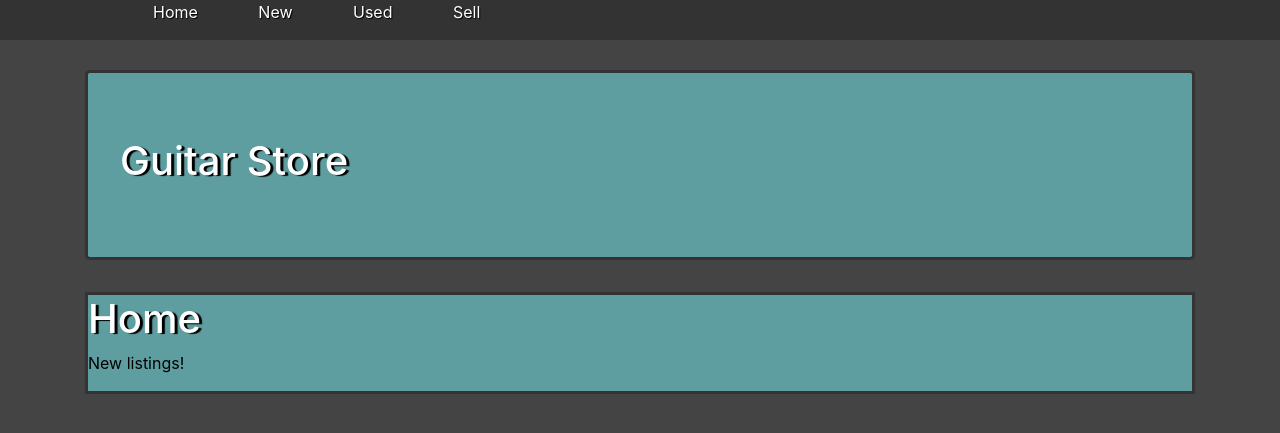
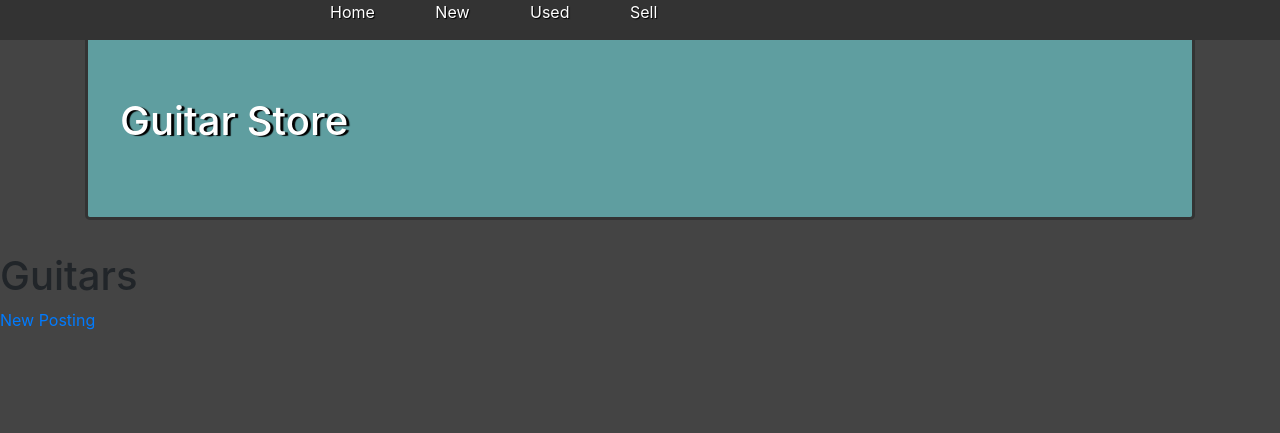
Before and after one commit to RyanKeys/Contractor-Project, a Flask app: page / in a window 1280 px wide. Shown: the top 433 px of the page. Run offline with Flask 2, Linux system fonts and the light colour scheme; data that the repository does not hold is empty; some libraries are stand-ins or nearby versions.

Commit message:
Finialized App

```diff
--- a/app.py
+++ b/app.py
@@ -1,23 +1,68 @@
-from flask import Flask, render_template, url_for, request
-import requests
-from googlesearch.googlesearch import GoogleSearch
+from flask import Flask, render_template, url_for, request, redirect
+from pymongo import MongoClient
+from bson.objectid import ObjectId
 
-listing_params = {
-    "item": "Guitar",
-    "brand": "Gibson"
-}
+client = MongoClient()
+db = client.Website
+guitars = db.guitars
 
-google_search = GoogleSearch().search(listing_params)
 
 app = Flask(__name__)
 
+'''guitars = [
+    {'name': 'Gibson', "type": "Les Paul"},
+    {'name': 'Fender', "type": "Strat"}
+]'''
+
 
 @app.route('/')
-def show_app():
-    return render_template('home.html')
+def guitars_index():
+    return render_template('guitars_index.html', guitars=guitars.find())
 
 
-@app.route('/new')
-def new_listings():
+@app.route('/guitars', methods=['POST'])
+def submit_listing():
+    guitar = {
+        'name': request.form.get('name'),
+        'description': request.form.get('description')
+    }
+    guitar_id = guitars.insert_one(guitar).inserted_id
+    return redirect(url_for('guitars_show', guitar_id=guitar_id))
 
-    return render_template('new_listings.html', google_search=google_search)
+
+@app.route('/guitars/new')
+def guitars_new():
+    return render_template("guitars_new.html")
+
+
+@app.route('/guitars/<guitar_id>')
+def guitars_show(guitar_id):
+    guitar = guitars.find_one({'_id': ObjectId(guitar_id)})
+    return render_template("guitars_show.html", guitar=guitar)
+
+
+@app.route('/guitars/<guitar_id>/edit')
+def guitars_edit(guitar_id):
+    """Show the edit form for a guitar."""
+    guitar = guitars.find_one({'_id': ObjectId(guitar_id)})
+    return render_template('guitars_edit.html', guitar=guitar)
+
+
+@app.route('/guitars/<guitar_id>', methods=['POST'])
+def guitars_update(guitar_id):
+    """Submit an edited guitar."""
+    updated_guitar = {
+        'name': request.form.get('name'),
+        'description': request.form.get('description'),
+    }
+    guitars.update_one(
+        {'_id': ObjectId(guitar_id)},
+        {'$set': updated_guitar})
+    return redirect(url_for('guitars_show', guitar_id=guitar_id))
+
+
+@app.route('/guitars/<guitar_id>/delete', methods=['POST'])
+def guitars_delete(guitar_id):
+    """Delete one guitar."""
+    guitars.delete_one({'_id': ObjectId(guitar_id)})
+    return redirect(url_for('guitars_index'))
--- a/static/css/main.css
+++ b/static/css/main.css
@@ -42,3 +42,13 @@ li:hover {
 .label p {
   color: #000000;
 }
+
+.guitar_showcase {
+  margin: 45px;
+}
+
+.navbar-styling {
+  top: 0;
+  position: fixed;
+  width: 130%;
+}
--- a/templates/base.html
+++ b/templates/base.html
@@ -20,7 +20,7 @@
     <title>Guitar Store</title>
   </head>
   <body>
-    <div class="navbar-fixed-top row">
+    <div class="navbar-fixed-top row navbar-styling">
       <div class="container">
         <ul style="list-style: none">
           <!--replace lis with hrefs-->
--- /dev/null
+++ b/templates/guitars_index.html
@@ -0,0 +1,15 @@
+{% extends 'base.html' %} {% block content %}
+<div class="container"></div>
+  <h1>Guitars</h1>
+  <a href="/guitars/new">New Posting</a>
+  <div class="row">
+    {% for guitar in guitars %}
+    <div class="column guitar_showcase">
+      <h2><a href="/guitars/{{ guitar._id}}">{{ guitar.name }}</a></h2>
+      <p>{{ guitar.description }}</p>
+      <img src="../static/GuitareClassique5.png" width="70"/>
+    </div>
+    {% endfor %}
+  </div>
+</div>
+{% endblock %}
--- a/templates/listing.html
+++ /dev/null
@@ -1,4 +0,0 @@
-{% extends 'new_listing.html' %}
-<div class="container">
-  {% google_search %}
-</div>
--- a/templates/new_listings.html
+++ /dev/null
@@ -1,2 +0,0 @@
-{% extends 'base.html' %} {% block content %} {% endblock %}{% for listing in
-new_listings %} {% include 'listing.html' %}{% endfor %}
```
Also changed, not shown: requirements.txt (+9 -0 lines), templates/guitars_edit.html (added, +28 -0 lines), templates/guitars_new.html (added, +21 -0 lines), templates/guitars_show.html (added, +11 -0 lines), static/GuitareClassique5.png (added).
